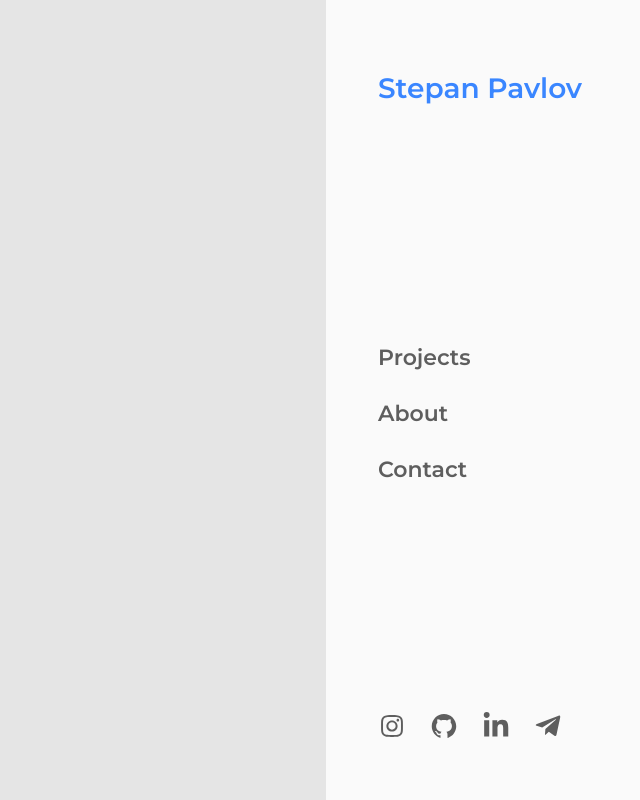
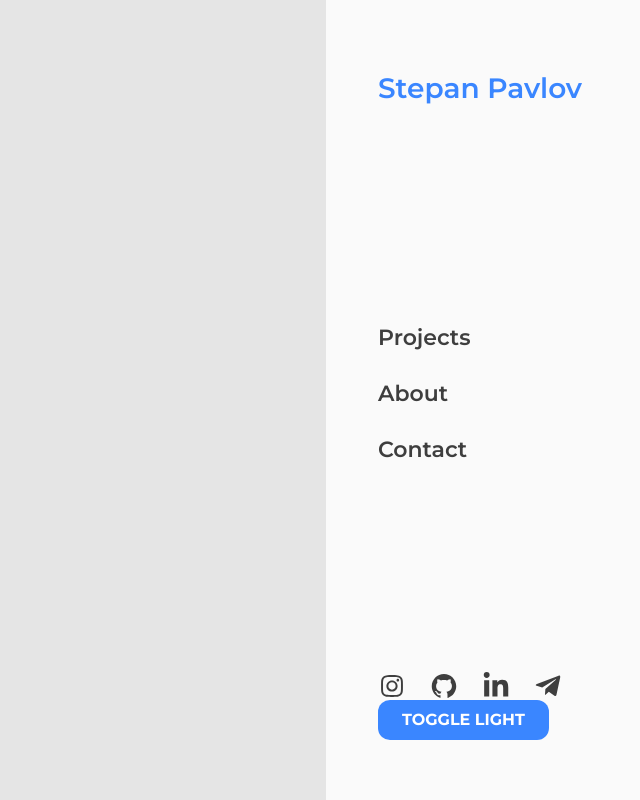
Before and after one commit to pvlvstepan/portfolio-v1, a React (Create React App) app: page / in a window 1280 px wide. Shown: the top 800 px of the page, without its empty margins (640-1280 px from the left). Built offline with nearby package versions, Linux system fonts and the light colour scheme.

Commit message:
Scrollbars added and color contrast inprovements

```diff
--- /dev/null
+++ b/src/components/SideNav/ColorModeToggle/index.js
@@ -0,0 +1,14 @@
+import { Button } from '@chakra-ui/button';
+import { useColorMode } from '@chakra-ui/color-mode';
+import React from 'react';
+
+const ColorModeToggle = () => {
+    const { colorMode, toggleColorMode } = useColorMode();
+    return (
+        <Button onClick={toggleColorMode}>
+            Toggle {colorMode === "light" ? "Dark" : "Light"}
+        </Button>
+    );
+};
+
+export default ColorModeToggle;
--- a/src/components/SideNav/index.js
+++ b/src/components/SideNav/index.js
@@ -1,8 +1,9 @@
-import { Flex, HStack, VStack } from '@chakra-ui/layout';
+import { Box, Flex, HStack, VStack } from '@chakra-ui/layout';
 import { AiOutlineInstagram, AiFillGithub } from 'react-icons/ai';
 import { FaLinkedinIn, FaTelegramPlane } from 'react-icons/fa';
 import React from 'react';
 import NavLink from './NavLink';
+import ColorModeToggle from './ColorModeToggle';
 
 const SideNav = () => {
     return (
@@ -24,12 +25,15 @@ const SideNav = () => {
                 <NavLink text='About' to='about' type='menuLink' />
                 <NavLink text='Contact' to='contact' type='menuLink' />
             </VStack>
+            <Box>
                 <HStack spacing={6}>
                     <NavLink text={<AiOutlineInstagram />} to='https://instagram.com/glyxs_' type='socialLink' />
                     <NavLink text={<AiFillGithub />} to='https://github.com/pvlvstepan' type='socialLink' />
                     <NavLink text={<FaLinkedinIn />} to='' type='socialLink' />
                     <NavLink text={<FaTelegramPlane />} to='https://t.me/glyxs' type='socialLink' />
                 </HStack>
+                <ColorModeToggle />
+            </Box>
         </Flex>
     );
 };
--- a/src/theme/colors.js
+++ b/src/theme/colors.js
@@ -6,7 +6,7 @@ const colors = {
         bg: '#E5E5E5',
         bgLighter: '#FAFAFA',
         primary: '#222222',
-        secondary: '#5E5E5E',
+        secondary: '#3E3E3E',
         bgGradient: 'linear-gradient(to right, #E5E5E5 0%, #E5E5E5 60%, #FAFAFA 60%)'
     },
 
--- a/src/theme/styles.js
+++ b/src/theme/styles.js
@@ -21,6 +21,22 @@ const styles = {
             '.chakra-switch.checked .chakra-switch__track': {
                 bg: 'accent'
             },
+            '::-webkit-scrollbar': {
+                width: '8px',
+                height: '8px'
+            },
+            '::-webkit-scrollbar-thumb': {
+                bg: 'rgba(0, 0, 0, 0.4)',
+                transition: '.25s ease-in-out',
+                borderRadius: '10px'
+            },
+            '::-webkit-scrollbar-thumb:hover': {
+                bg: 'rgba(0, 0, 0, 0.6)'
+            },
+            '::-webkit-scrollbar-track': {
+                bg: { xs: mode('light.bg', 'dark.bg')(props), lg: mode('light.bgLighter', 'dark.bgLighter')(props) },
+                borderRadius: '0'
+            }
         }
     )
 
```
Lines whose indentation alone changed are shown as unchanged.
